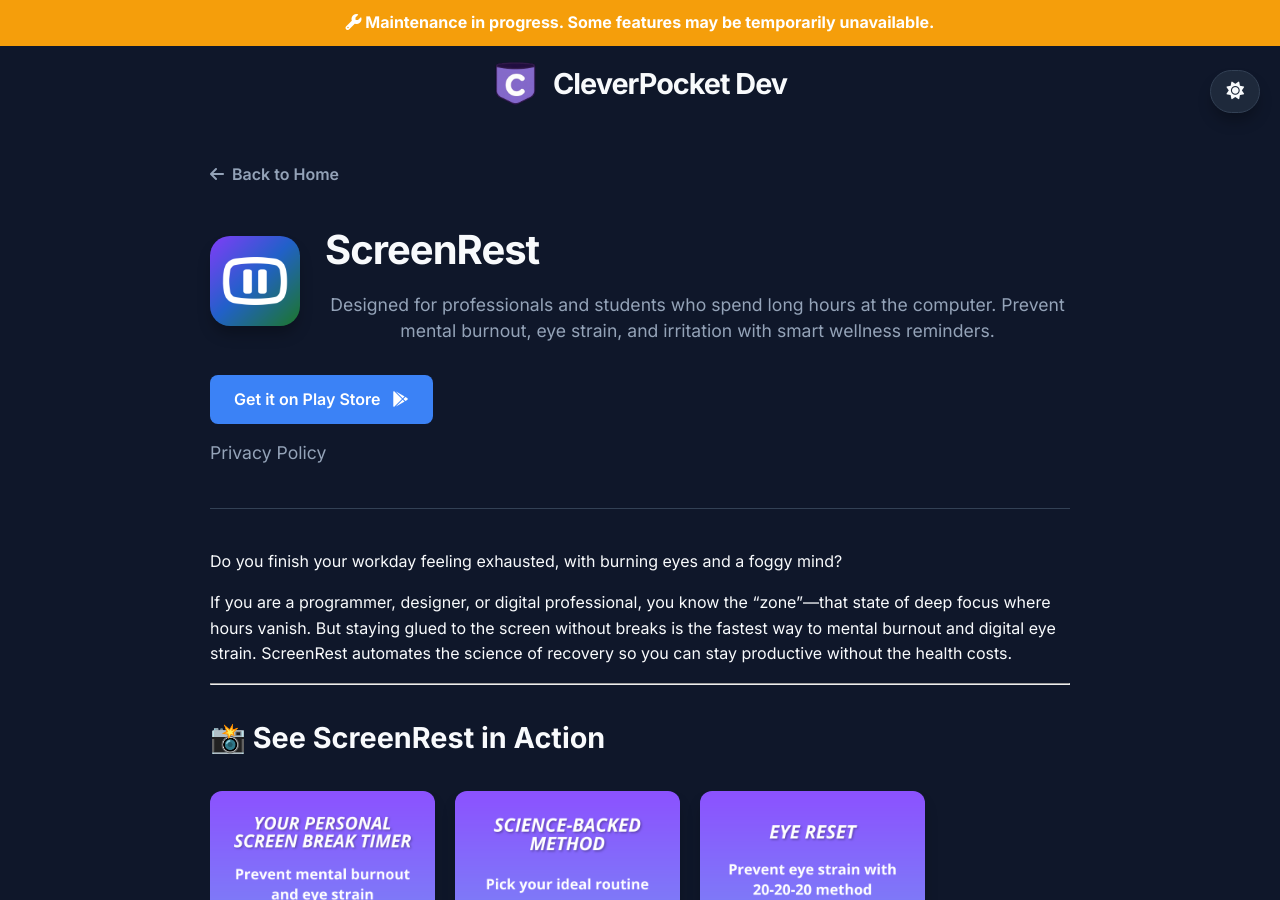
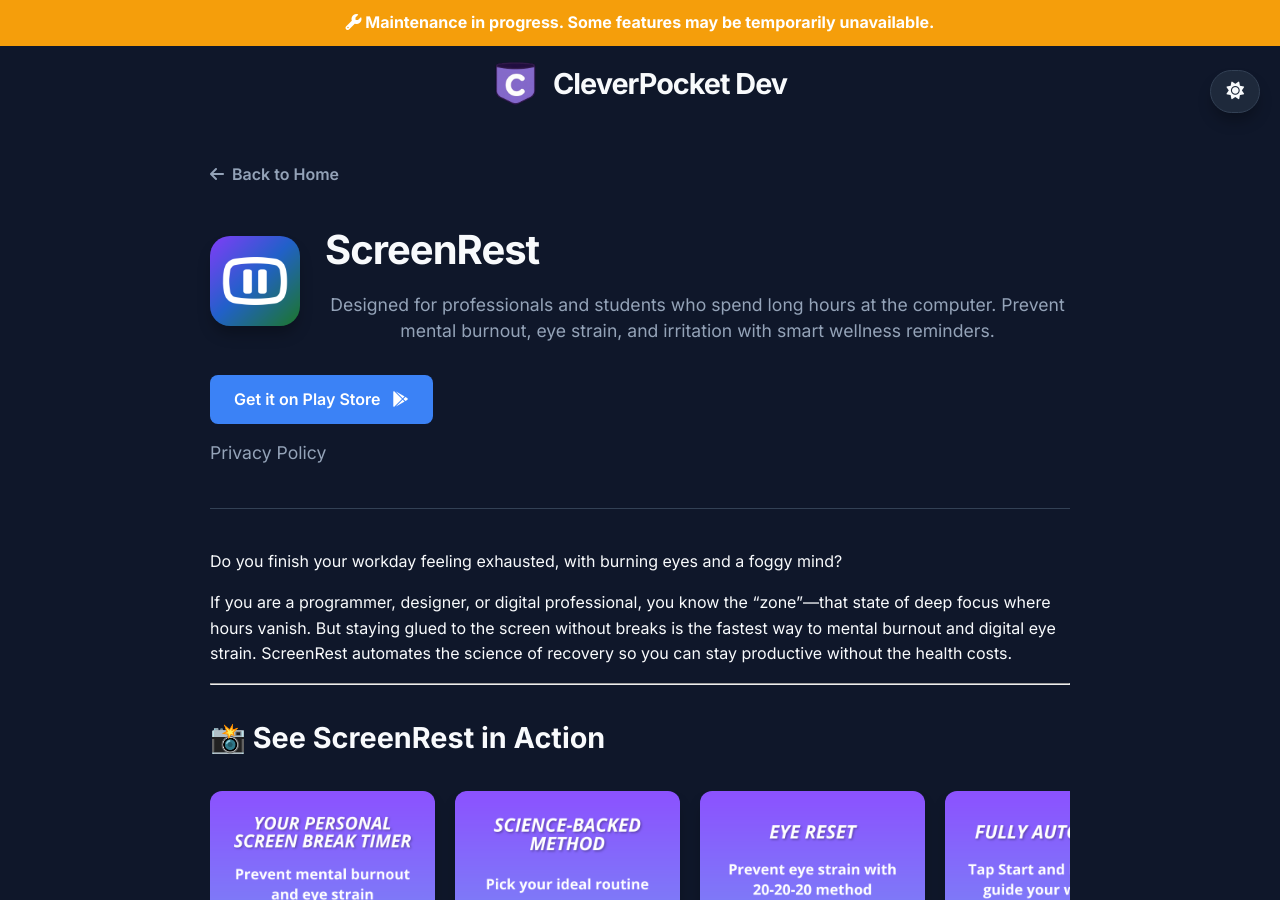
Before and after one commit to digitalcreat0r/sitoweb, a Jekyll site: the page built from _apps/screenrest.md, in a window 1280 px wide and 900 px high. Built offline with Jekyll 4.4.1, drawn with Linux system fonts in a browser that asks for light colours.

Commit message:
sistemazione pagina screenrest

```diff
--- a/_apps/screenrest.md
+++ b/_apps/screenrest.md
@@ -21,8 +21,9 @@
 <!-- Replace the paths below with your actual screenshot images -->
 <div style="display: flex; gap: 20px; overflow-x: auto; padding-bottom: 20px;">
   <img src="/assets/images/screenrest/1.png" alt="ScreenRest Timer Interface" style="height: 400px; border-radius: 12px; box-shadow: var(--shadow);">
-  <img src="/assets/images/screenrest/2.png" alt="ScreenRest Statistics and Flow" style="height: 400px; border-radius: 12px; box-shadow: var(--shadow);">
-  <img src="/assets/images/screenrest/3.png" alt="ScreenRest Settings and Presets" style="height: 400px; border-radius: 12px; box-shadow: var(--shadow);">
+  <img src="/assets/images/screenrest/2.png" alt="ScreenRest Methods" style="height: 400px; border-radius: 12px; box-shadow: var(--shadow);">
+  <img src="/assets/images/screenrest/3.png" alt="ScreenRest Eye Reset" style="height: 400px; border-radius: 12px; box-shadow: var(--shadow);">
+<img src="/assets/images/screenrest/4.png" alt="ScreenRest Automation" style="height: 400px; border-radius: 12px; box-shadow: var(--shadow);">
 </div>
 
 ---
```
